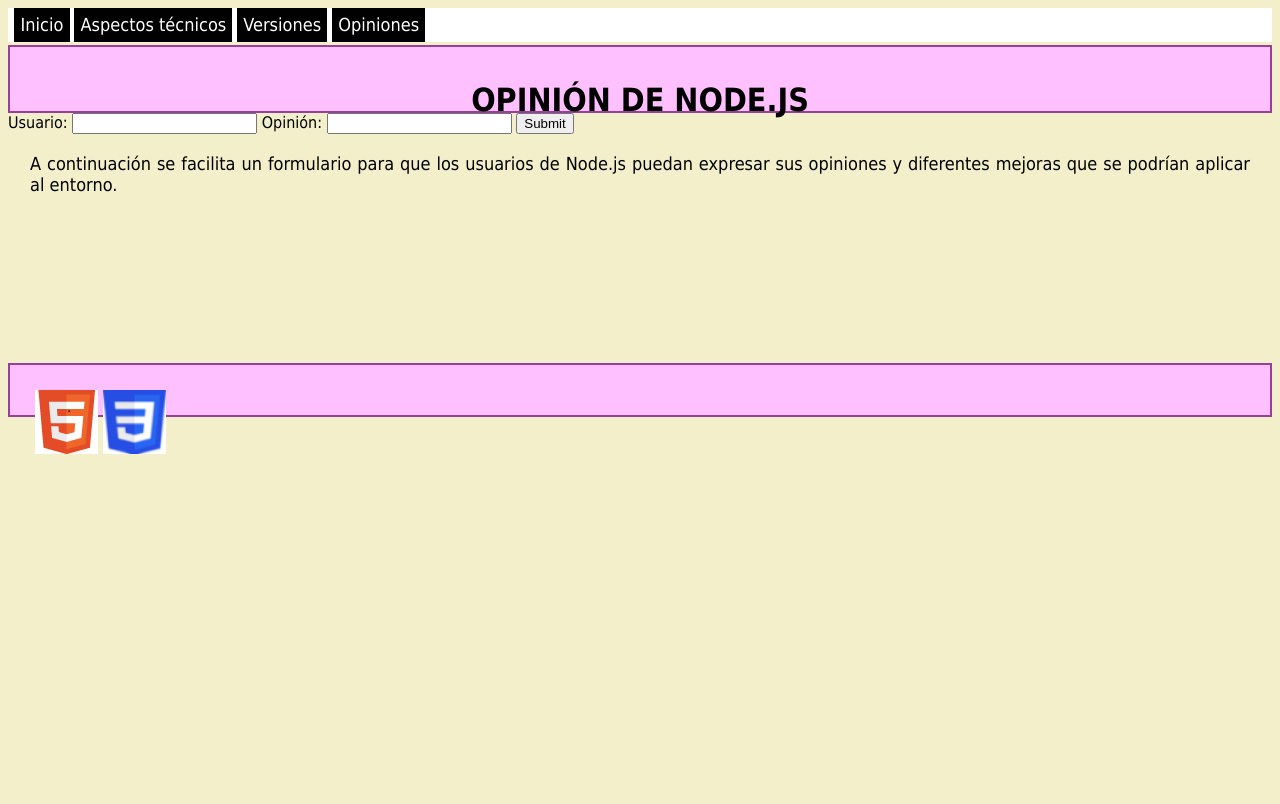
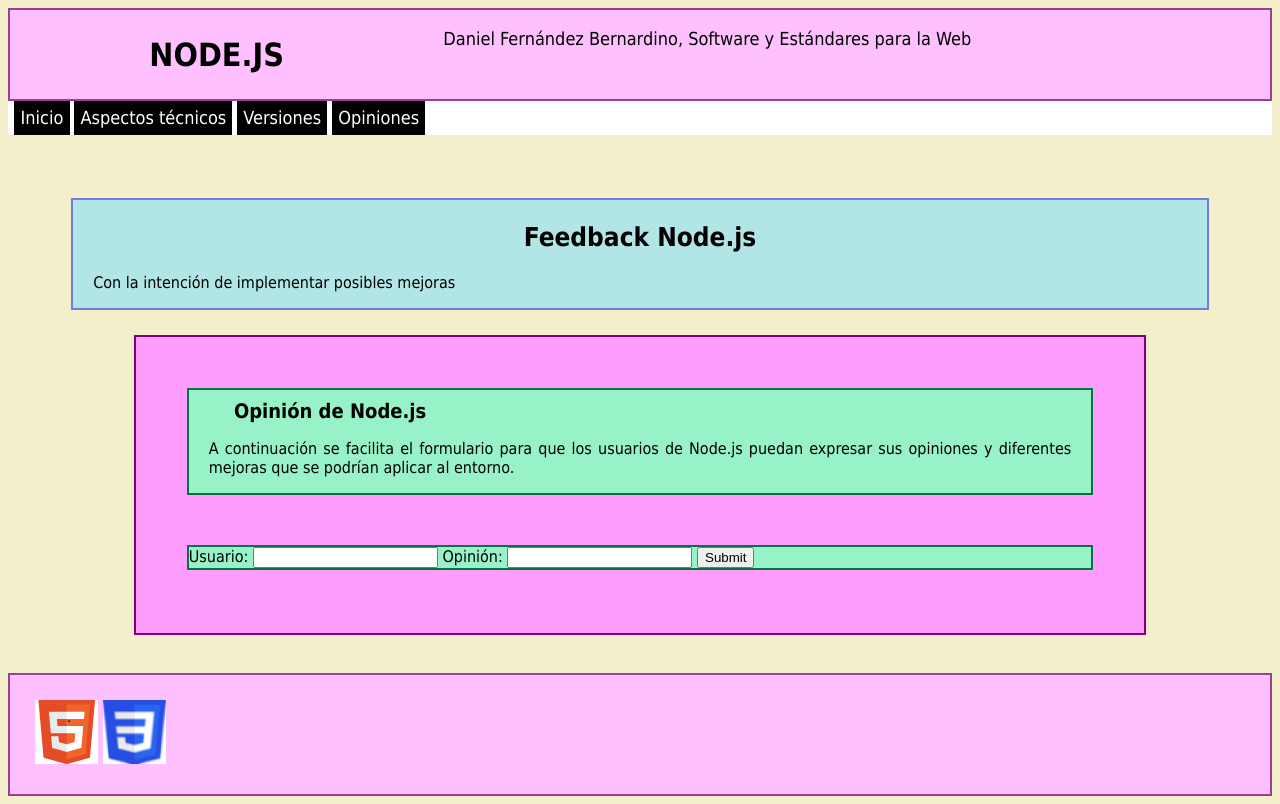
Before and after one commit to uo269783/sew, a plain HTML site: page practica1/opiniones.html in a window 1280 px wide. Drawn offline with Linux system fonts and the light colour scheme.

Commit message:
css y correccion de htmls

```diff
--- a/practica1/estilo/estilo.css
+++ b/practica1/estilo/estilo.css
@@ -36,7 +36,7 @@ article section {
   /* color de fuente heredado de body*/
   background-color: #97f2c7;
   border: 2px solid #057440;
-  margin: 5% 10% 0%;
+  margin: 5% 5% 0%;
 }
 
 /* Especificidad 002*/
@@ -45,6 +45,14 @@ section {
   margin: 5% 5% 0%;
   background-color: #b2e5e5;
     border: 2px solid #717ddb;
+}
+
+article {
+  /* color de fuente heredado de body */
+  background-color: rgb(255, 157, 255);
+  border: 2px solid purple;
+  margin: 2% 10% 2%;
+  padding-bottom: 5%;
 }
 
 /* Especificidad 003*/
@@ -61,6 +69,7 @@ h1+p {
 
 /* Especificidad 001*/
 nav {
+  /* el color de los elementos a contenidos en el nav está especificado en la siguiente regla, nav a*/
   background-color: #ffffff;
   margin: 0%;
   height: fit-content;
@@ -92,7 +101,13 @@ header, footer {
 /* Especificidad 001 */
 footer {
   padding: 2%;
-  margin: 1% 0% 1%;
+  margin: 1% 0% 0%;
+}
+
+/* Especificidad 002*/
+footer img {
+  margin: auto;
+
 }
 
 p {
--- a/practica1/estilo/layout.css
+++ b/practica1/estilo/layout.css
@@ -3,59 +3,65 @@
 /* Especificidad 001 */
 body {
     display: grid;
-    grid-template-columns: auto;
-    grid-template-rows: 10% auto auto;
+    grid-template-areas: 'header'
+    'nav'
+    'main';
 }
 
+/* Especificidad 001 */
 main {
+    grid-area: main;
     display: grid;
-    grid-template-columns: auto;
-    grid-template-rows: 20% auto 10%;
-    grid-column: 1;
+    grid-template-areas: 'section' 'article' 'footer';
+
 }
 
+/* Especificidad 001 */
 article {
     display: grid;
-    grid-template-columns: auto;
-    grid-template-rows: auto;
-    grid-column: 1;
+    grid-template-areas: 'primera' 'segunda';
+    grid-area: article;
 }
 
+/* Especificidad 001 */
 article>section {
-    grid-column: 1 / 1;
-    grid-row: auto;
+    grid-area: primera;
+}
+
+article>section+section {
+    grid-area: segunda;
 }
 
 /* Especificidad 002 */
 body>header {
     display: grid;
-
-    grid-column:1;
+    grid-template-areas: 'h1 p';
+    grid-area: header;
 
 }
 
 /* Especificidad 001 */
 h1 {
-    grid-column: 1;
+    grid-area: h1;
 
 }
 
 /* Especificidad 002 */
 h1 + p {
-    grid-column: 2;
+    grid-area: p;
 
 }
 
 /* Especificidad 001 */
 nav {
-    grid-column:1;
+    grid-area: nav;
 }
 
 section {
-    grid-column: 1;
+    grid-area: section;
 }
 
 /* Especificidad 001 */
 footer {
-    grid-column:1;
+    grid-area: footer;
 }
--- a/practica1/estilo/lista.css
+++ b/practica1/estilo/lista.css
@@ -2,6 +2,7 @@
 
 /* Especificidad 001*/
 dl {
+    /* color de fuente heredado de body */
     background-color: rgb(230, 168, 168);
     border: solid 2px red;
     margin: 5%;
--- a/practica1/opiniones.html
+++ b/practica1/opiniones.html
@@ -24,6 +24,10 @@
 </head>
 
 <body>
+    <header>
+        <h1>Node.js</h1>
+        <p>Daniel Fernández Bernardino, Software y Estándares para la Web</p>
+    </header>
 
         <nav>
             <a href="index.html">Inicio</a>
@@ -34,10 +38,17 @@
 
         <main>
         <!-- Datos con el contenidos que aparece en el navegador -->
-        <header>
-        <h1>Opinión de Node.js</h1>
-        <p>A continuación se facilita un formulario para que los usuarios de Node.js puedan expresar sus opiniones y diferentes mejoras que se podrían aplicar al entorno.</p>
-        </header>
+        <section>
+            <h2>Feedback Node.js</h2>
+            <p>Con la intención de implementar posibles mejoras</p>
+        </section>
+
+        <article>
+            <section>
+            <h2>Opinión de Node.js</h2>
+            <p>A continuación se facilita el formulario para que los usuarios de Node.js puedan expresar sus opiniones y diferentes mejoras que se podrían aplicar al entorno.</p>
+            </section>
+            <section>
                 <form>
                     <a>Usuario:</a>
                     <input type="email">
@@ -46,6 +57,8 @@
 
                     <input type="submit">
                 </form>
+            </section>
+        </article>
         <footer>
             <img src="multimedia/HTML5.png" alt=" HTML5 Válido!" />
             <img src="multimedia/CSS3.png" alt="CSS Válido!" />
```
Also changed, not shown: practica1/caracteristicas.html (+29 -10 lines), practica1/estilo/tabla.css (+5 -2 lines), practica1/index.html (+22 -8 lines), practica1/versiones.html (+13 -4 lines), diagrama pagina.png. Lines whose indentation alone changed are shown as unchanged.
